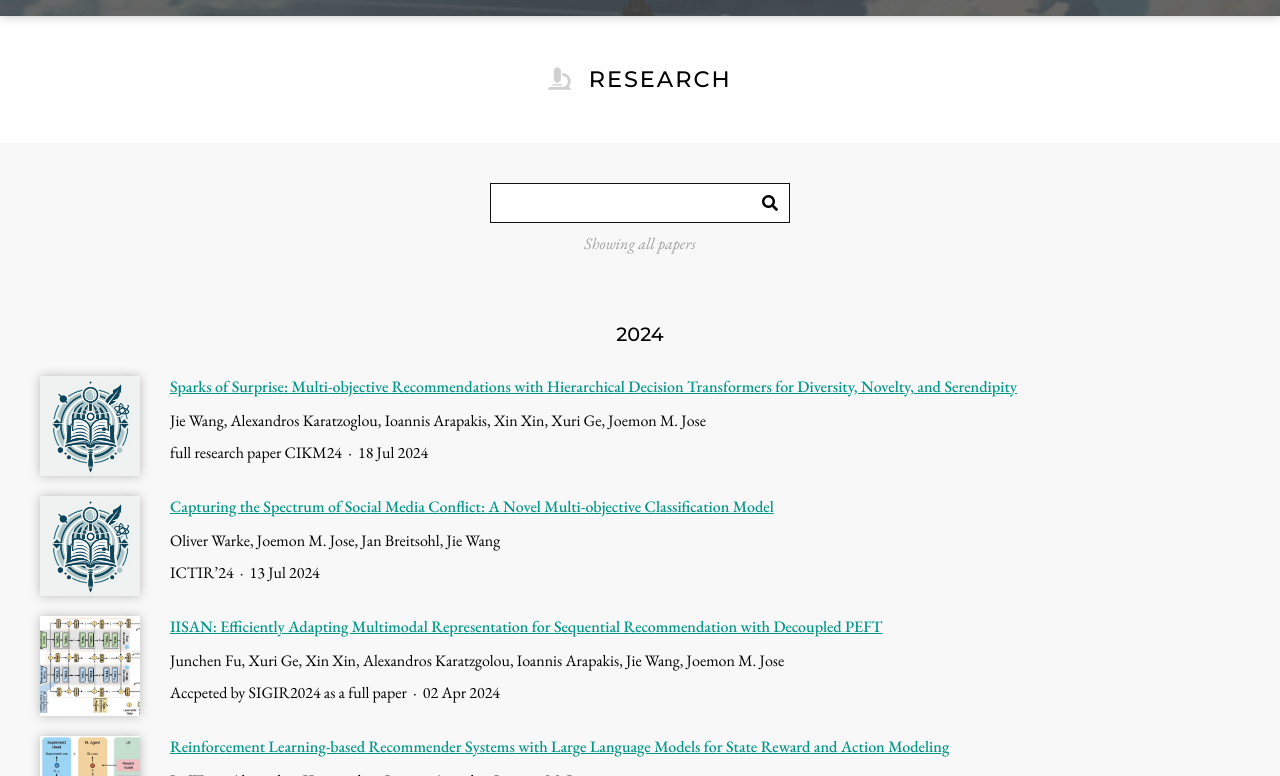
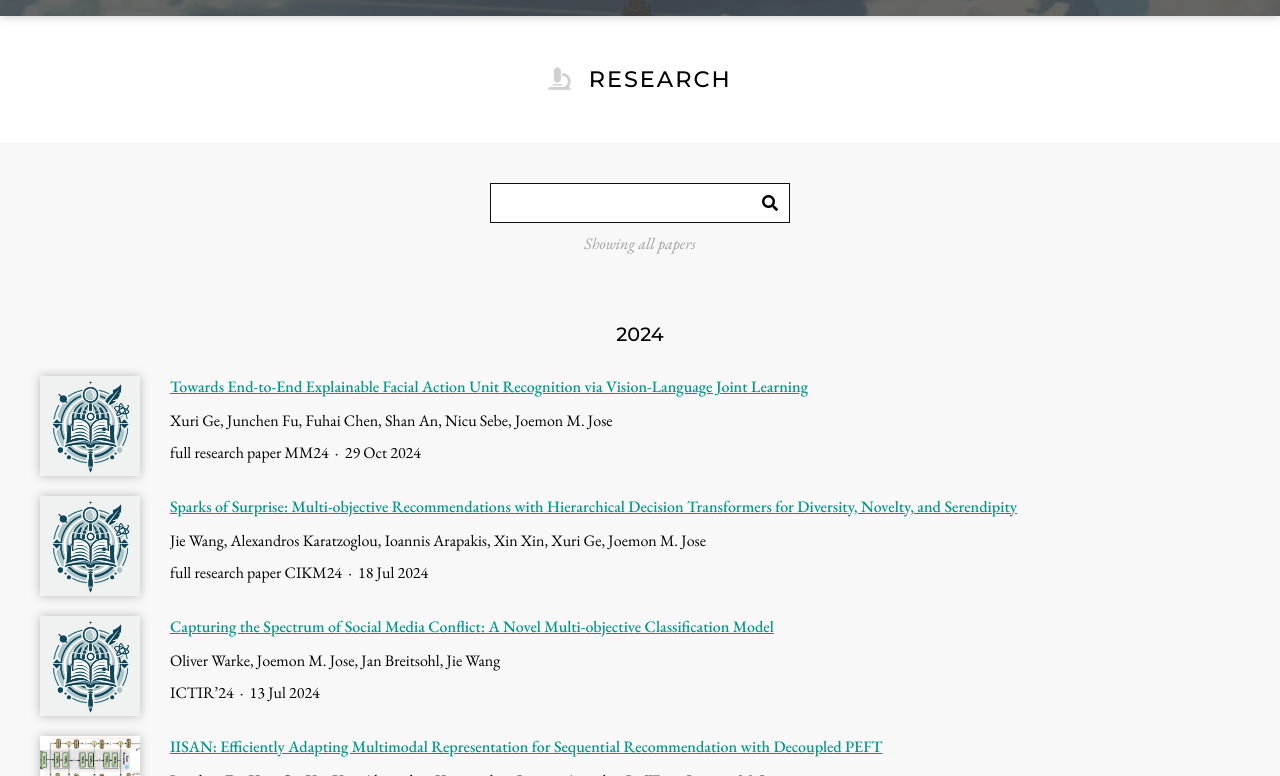
Before and after one commit to GAIR-Lab/GAIR-Lab.github.io, a Jekyll site: the page built from research/index.md, in a window 1280 px wide and 900 px high, cut to the strip 124-900 px from the top of the window. Built offline with Jekyll 4.4.1, drawn with Linux system fonts in a browser that asks for light colours; nearby versions of some CDN libraries.

Commit message:
Update research-output.yml

```diff
--- a/_data/research-output.yml
+++ b/_data/research-output.yml
@@ -1,3 +1,15 @@
+- title: 'Towards End-to-End Explainable Facial Action Unit Recognition via Vision-Language Joint Learning'
+  authors:
+  - Xuri Ge
+  - Junchen Fu
+  - Fuhai Chen
+  - Shan An
+  - Nicu Sebe
+  - Joemon M. Jose
+  publisher: full research paper MM24
+  date: '2024-10-29'
+  link: https://dl.acm.org/doi/10.1145/3664647.3681443
+  image: images/paper_logo.png
 - title: 'Sparks of Surprise: Multi-objective Recommendations with Hierarchical Decision Transformers for Diversity, Novelty, and Serendipity'
   authors:
   - Jie Wang
```
